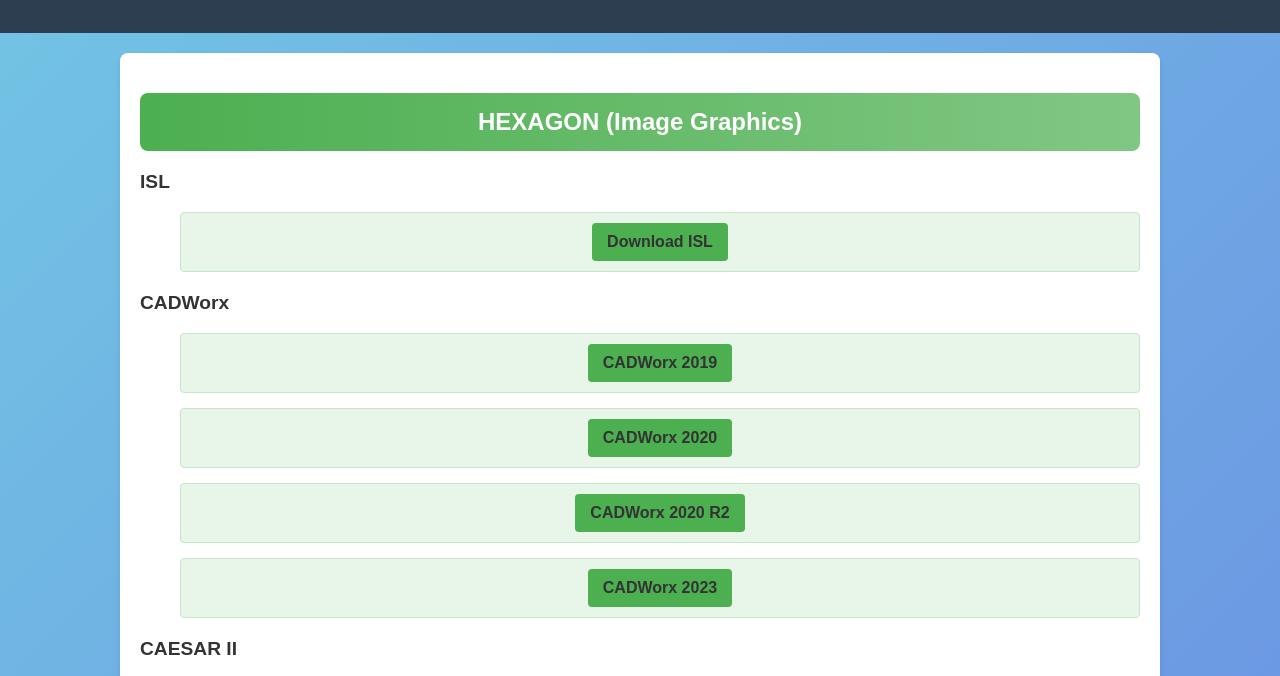
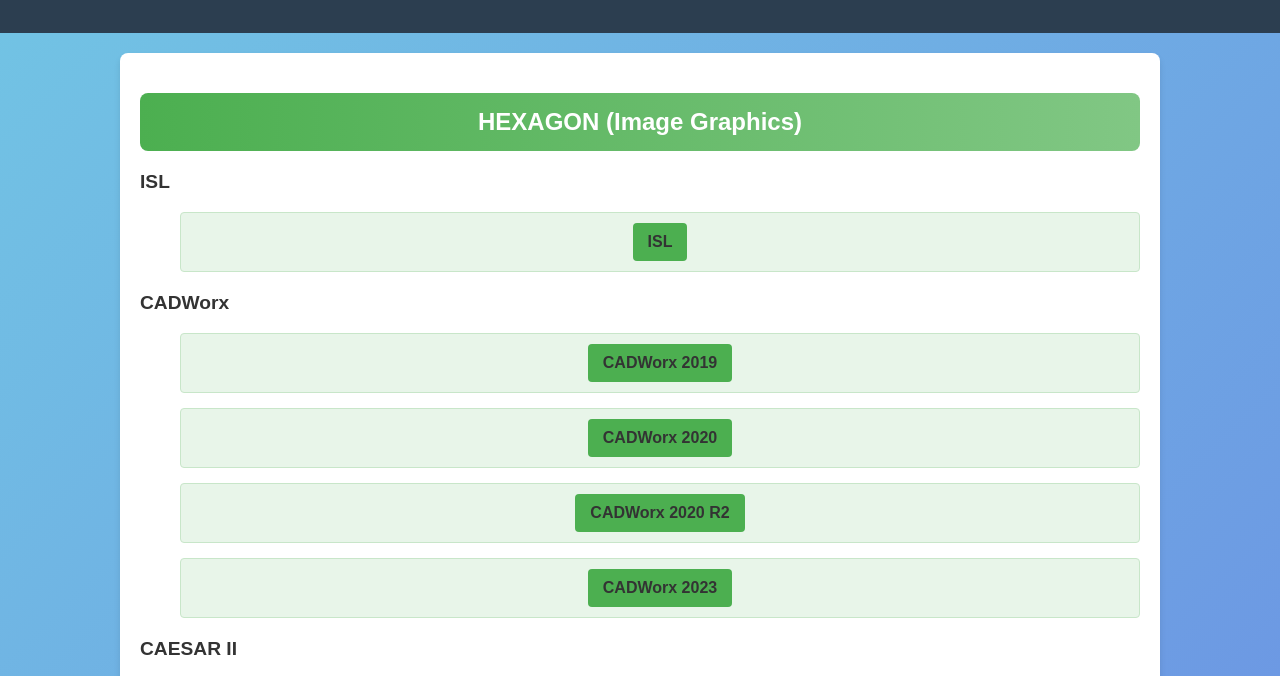
Before and after one commit to Kamleshkana/engineering-software-downloads, a plain HTML site: page index.html in a window 1280 px wide. Both pictures are taken after a click on the element "HEXAGON (Image Graphics)". Shown: the part 121-797 px from the top of the page. Drawn offline with Linux system fonts and the light colour scheme.

Commit message:
Update index.html

```diff
--- a/index.html
+++ b/index.html
@@ -152,7 +152,7 @@
             <div class="subcategory" id="hexagon">
                 <h3>ISL</h3>
                 <div class="software-list">
-                    <div class="software-item"><a href="https://drive.google.com/drive/folders/1OWxO2vibfs0cV4c1XvXU0EXdEXywZR8c?usp=sharing" target="_blank">Download ISL</a></div>
+                    <div class="software-item"><a href="https://drive.google.com/uc?export=download&id=1OWxO2vibfs0cV4c1XvXU0EXdEXywZR8c" target="_blank">ISL</a></div>
                 </div>
                 <h3>CADWorx</h3>
                 <div class="software-list">
```
